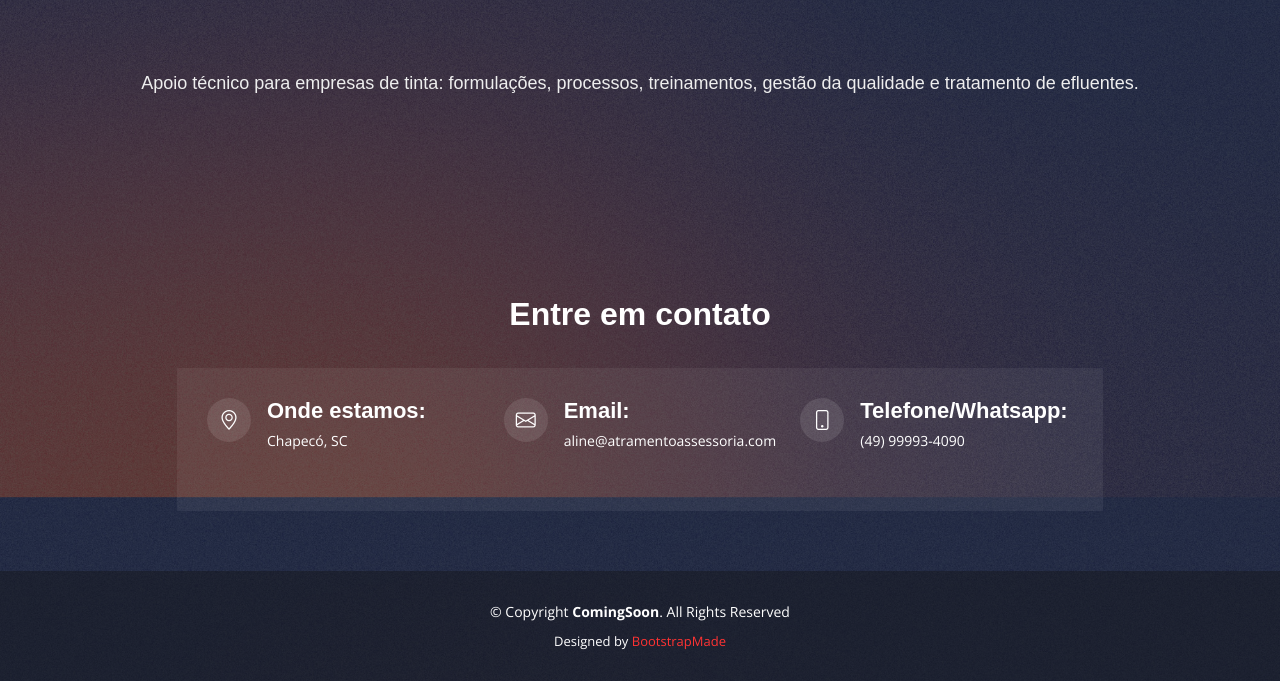
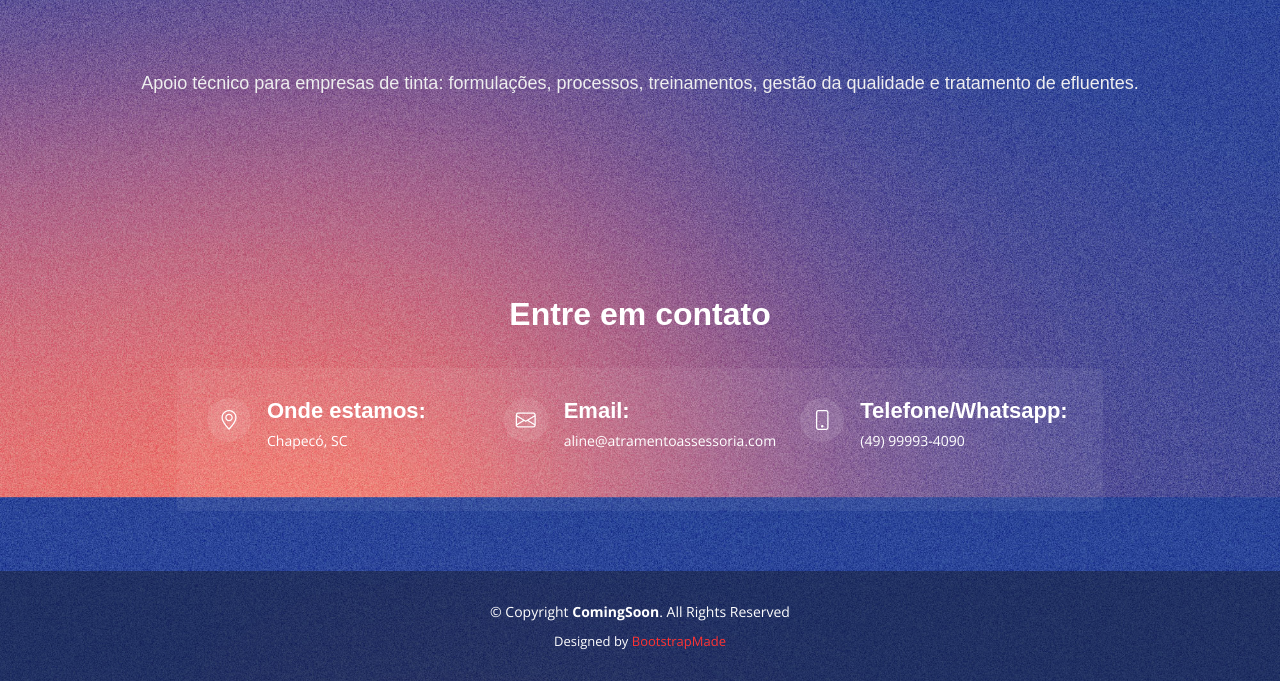
Before and after one commit to daphniele/atramento, a plain HTML site: page index.html in a window 1280 px wide. Shown: the part 407-1088 px from the top of the page. Drawn offline with nearby package versions, Linux system fonts and the light colour scheme.

Commit message:
Update style.css

```diff
--- a/assets/css/style.css
+++ b/assets/css/style.css
@@ -23,7 +23,7 @@ body::before {
   right: 0;
   top: 0;
   bottom: 0;
-  background: rgba(34, 34, 34, 0.7);
+  background: rgba(34, 34, 34, 0.0);
 }
 
 @media (min-width: 1024px) {
```
